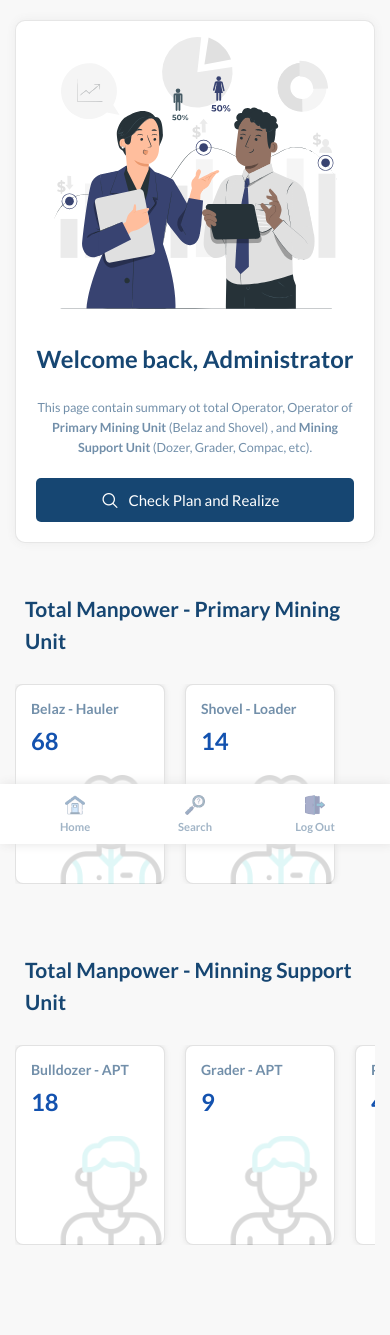
After one commit to korizki/BAAttendance, a PHP site: page /pages/main.php in a window 390 px wide. The commit adds this page. Run offline with PHP 8.4, Linux system fonts and the light colour scheme; some libraries are stand-ins or nearby versions.

Commit message:
Menyelesaikan page dashboard, desktop dan mobile view

```diff
--- a/assets/styles/index.css
+++ b/assets/styles/index.css
@@ -420,6 +420,125 @@ footer>p{
 .loginbox>a:hover{
     color: var(--blue);
 }
+/* page main */
+.outboxmain>nav{
+    position: fixed;
+    background: white;
+    width: 230px;
+    height: 100%;
+    padding: 30px;
+    align-items: center;
+    justify-content: flex-start;
+    flex-direction: column;
+    gap: 30px;
+    box-shadow: 2px 0 10px 0 rgb(228, 227, 227);
+}
+.itemnav{
+    display: flex;
+    gap: 20px;
+    align-items: center;
+    padding: 10px 20px;
+    width: 100%;
+    opacity: 0.5;
+    cursor: pointer;
+
+}
+.itemnav:hover{
+    background: rgb(241, 241, 241);
+    color: var(--blue);
+    opacity: 1;
+    transition: none;
+}
+.outboxmain>nav>img{
+    margin-bottom: 30px;
+}
+.outboxmain>main{
+    background: rgba(243, 243, 243, 0.6);
+    padding: 30px 30px 30px 260px;
+    width: 100%;
+    z-index: -1;
+    overflow: auto;
+    height: 100%;
+}
+.sumhead{
+    padding: 30px 40px;
+    overflow: hidden;
+    box-shadow: 0 0 10px 0 rgb(236, 236, 236);
+    border: 1px solid rgba(128, 128, 128, 0.2);
+    height: 270px;
+    border-radius: 10px;
+    background: white;
+    color: var(--blue);
+}
+.sumhead>img{
+    width: 300px;
+    float: right;
+    transform: translateY(-20px);
+}
+.sumhead>p{
+    margin: 25px 0;
+    width: 60%;
+    line-height: 1.6;
+    opacity: 0.6;
+}
+.sumhead>a{
+    padding: 13px 26px;
+    background: var(--blue);
+    color: white;
+    display: inline-block;
+    border-radius: 5px;
+}
+.sumhead>a:hover, .sumhead>a:focus{
+    outline: none;
+    box-shadow: 0 0 10px 0 rgba(128, 128, 128, 0.8);
+}
+.sumbox{
+    margin: 50px 0 70px 0;
+    color: var(--blue);
+}
+.sumbox>h2{
+    padding: 0 10px 8px 10px;
+    display: inline-block;
+    margin-bottom: 20px;
+    line-height: 1.5;
+}
+.sumcontentbox{
+    display: flex;
+    flex-wrap: wrap;
+    gap: 30px;
+    padding-left: 20px;
+}
+.box{
+    padding: 20px 40px;
+    border: 1px solid var(--line);
+    border-radius: 8px;
+    overflow: hidden;
+    width: 300px;
+    height: 120px;
+    background: white;
+    box-shadow: 0 0 5px 0 rgba(196, 196, 196, 0.432);
+    transition: transform 0.3s ease;
+    cursor: default;
+}
+.box:hover{
+    transform: translateY(-5px);
+}
+.box>h3{
+    font-size: 1.2rem;
+    margin-bottom: 10px;
+    opacity: 0.6;
+}
+.box>p{
+    font-size: 1.5rem;
+    font-weight: 600;
+    color: rgb(19, 82, 175);
+}
+.box>img{
+    float:right;
+    transform: translate(30px, -60px);
+    opacity: 0.15;
+    /* filter: grayscale(100); */
+}
 /* Pages Summary */
 .page_title h1{
     color: white;
--- a/assets/styles/responsive.css
+++ b/assets/styles/responsive.css
@@ -290,4 +290,94 @@
     padding: 8px 10px;
     font-size: 0.5rem;
   }
+  .outboxmain>nav>img{
+    display: none;
+  }
+  .outboxmain>nav{
+    bottom: 0;
+    width: 100%;
+    height: 40px;
+    display: flex;
+    align-items: center;
+    flex-direction: row;
+    background: white;
+    z-index: 20;
+  }
+  .itemnav{
+    flex-direction: column;
+    gap: 5px;
+    padding: 0;
+    font-size: 0.8rem;
+  }
+  .itemnav:hover{
+    background: none;
+  }
+  .itemnav>img{
+    width: 20px;
+    height: auto;
+  }
+  .outboxmain>main{
+    padding: 20px 15px;
+  }
+  .sumhead{
+    padding: 20px;
+    height: 100%;
+  }
+  .sumhead>img{
+    width: 100%;
+    float: none;
+  }
+  .sumhead>h1{
+    margin-top: -20px;
+    font-size: 1.7rem;
+    line-height: 1.5;
+    text-align: center;
+  }
+  .sumhead>p{
+    font-size: 0.9rem;
+    width: 100%;
+    text-align: center;
+    margin: 20px 0;
+  }
+  .sumhead>a{
+    width: 100%;
+    text-align: center;
+  }
+  .sumcontentbox{
+    padding: 0;
+    flex-wrap: nowrap;
+    overflow: auto hidden;
+  }
+  .box{
+    padding: 15px;
+    height: 200px;
+    width: 100%;
+    max-width: 150px;
+    overflow: unset;
+  }
+  .sumbox>h2{
+    font-size: 1.5rem;
+  }
+  .box>img{
+    float: none;
+    width: 120px;
+    height: auto;
+    transform: translate(20px, 20px)
+  }
+  .box>h3{
+    font-size: 1rem;
+  }
+  .itemnav{
+    opacity: 0.4;
+  }
+  .box>p{
+    font-size: 1.7rem;
+  }
+  .sumcontentbox{
+    flex-direction: row;
+    gap: 20px;
+  }
+  .box:hover{
+    transform: translateY(0px);
+  }
 }
--- a/pages/login.php
+++ b/pages/login.php
@@ -46,7 +46,7 @@
                             <label for="password">Password</label>
                             <input type="text" id="password" name="password">
                         </div>
-                        <a href=""><i class="fi fi-rr-sign-out adjust"></i> Log In</a>
+                        <a href="./main.php"><i class="fi fi-rr-sign-out adjust"></i> Log In</a>
                         <p>Not registered or forgot password? Please contact your System Administrator</p>
                     </form>
                 </div>
--- /dev/null
+++ b/pages/main.php
@@ -0,0 +1,86 @@
+<!DOCTYPE html>
+<html lang="en">
+<head>
+    <meta charset="UTF-8">
+    <meta http-equiv="X-UA-Compatible" content="IE=edge">
+    <meta name="viewport" content="width=device-width, initial-scale=1.0">
+    <title>Dashboard Page</title>
+    <link rel="icon" href="../assets/images/logo.png">
+    <link rel="stylesheet" href="../assets/styles/index.css" />
+	<link rel="stylesheet" href="../assets/styles/responsive.css" />
+	<link rel='stylesheet' href='https://cdn-uicons.flaticon.com/uicons-regular-rounded/css/uicons-regular-rounded.css'>
+</head>
+<body>
+    <div class="outboxmain">
+        <nav>
+            <img src="../assets/images/logoptba.png" height="40px" width="auto" alt="iconptba">
+            <a class="itemnav">
+                <img src="../assets/images/iconhome.png" width="30" height="30" alt="icon">
+                <p>Home</p>
+            </a>
+            <a class="itemnav">
+                <img src="../assets/images/iconsearch.png" width="30" height="30" alt="icon">
+                <p>Search</p>
+            </a>
+            <a class="itemnav">
+                <img src="../assets/images/iconlogoff.png"  width="30" height="30" alt="icon">
+                <p>Log Out</p>
+            </a>
+        </nav>
+        <main>
+            <div class="sumhead">
+                <img src="../assets/images/summary.svg" alt="illustration">
+                <h1>Welcome back, Administrator</h1>
+                <p>This page contain summary ot total Operator, Operator of <strong>Primary Mining Unit </strong> (Belaz and Shovel) , and <strong>Mining Support Unit </strong>(Dozer, Grader, Compac, etc). </p>
+                <a href="#"><i class="fi fi-rr-search adjust"></i> Check Plan and Realize</a>
+            </div>
+            <div class="sumbox">
+                <h2>Total Manpower - Primary Mining Unit</h2>
+                <div class="sumcontentbox">
+                    <div class="box">
+                        <h3>Belaz - Hauler</h3>
+                        <p>68</p>
+                        <img width=100 height=100 src="../assets/images/thai.png" alt="illus">
+                    </div>
+                    <div class="box">
+                        <h3>Shovel - Loader</h3>
+                        <p>14</p>
+                        <img width=100 height=100 src="../assets/images/thai.png" alt="illus">
+                    </div>
+                </div>
+            </div>
+            <div class="sumbox">
+                <h2>Total Manpower - Minning Support Unit</h2>
+                <div class="sumcontentbox">
+                    <div class="box">
+                        <h3>Bulldozer - APT</h3>
+                        <p>18</p>
+                        <img width=100 height=100 src="../assets/images/pakistani.png" alt="illus">
+                    </div>
+                    <div class="box">
+                        <h3>Grader - APT</h3>
+                        <p>9</p>
+                        <img width=100 height=100 src="../assets/images/pakistani.png" alt="illus">
+                    </div>
+                    <div class="box">
+                        <h3>PC200 - APT</h3>
+                        <p>4</p>
+                        <img width=100 height=100 src="../assets/images/pakistani.png" alt="illus">
+                    </div>
+                    <div class="box">
+                        <h3>Compac - APT</h3>
+                        <p>5</p>
+                        <img width=100 height=100 src="../assets/images/pakistani.png" alt="illus">
+                    </div>
+                    <div class="box">
+                        <h3>Water Tank - APT</h3>
+                        <p>4</p>
+                        <img width=100 height=100 src="../assets/images/pakistani.png" alt="illus">
+                    </div>
+                </div>
+            </div>
+        </main>
+    </div>
+
+</body>
+</html>
```
Also changed, not shown: assets/images/iconhome.png (added), assets/images/iconlogoff.png (added), assets/images/iconsearch.png (added), assets/images/pakistani.png (added), assets/images/summary.svg (added), assets/images/thai.png (added).
